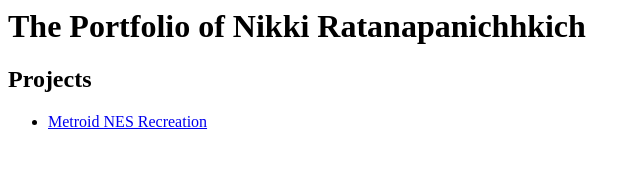
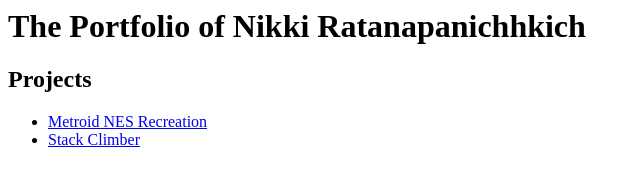
Before and after one commit to nratan3/GamePortfolio, a plain HTML site: page index.html in a window 1280 px wide. Shown: the whole page, without its empty margins (0-641 px from the left). Drawn offline with Linux system fonts and the light colour scheme.

Commit message:
Update index.html

```diff
--- a/index.html
+++ b/index.html
@@ -8,6 +8,7 @@
 <!-- TODO: Erase one of these two. Replace the 'href' link below with a link to your WebGL build page. -->
 <ul>
 <li><a href="https://nratan.itch.io/metroid-nes-recreation">Metroid NES Recreation</a></li>
+<li><a href="https://nratan.itch.io/stack-climber">Stack Climber</a></li>
 </ul>
 
 <!-- TIP: Rename this file "index.html", and it will become the default landing page whenever someone navigates their browser to your domain. -->
```
